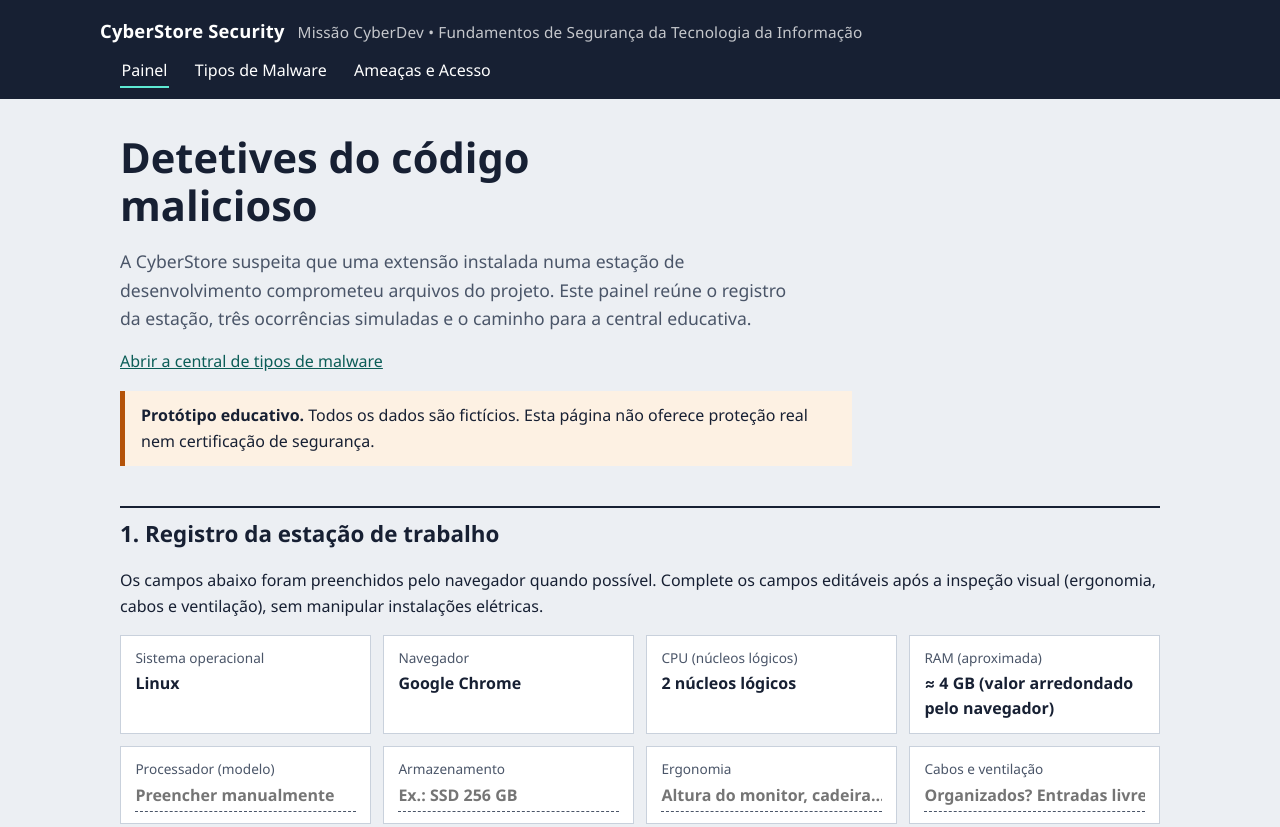
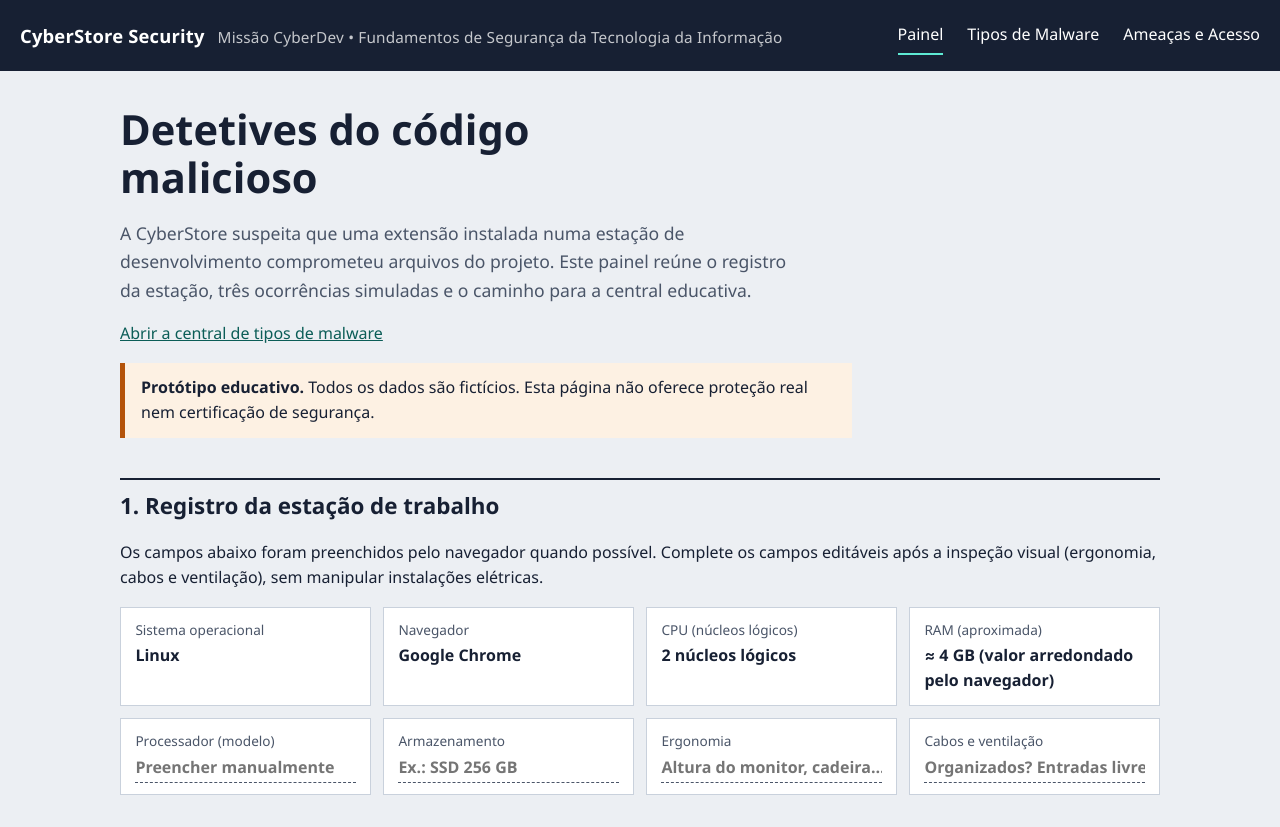
Before and after one commit to JorgeNoolasco/cyberstore-security, a plain HTML site: page index.html in a window 1280 px wide. Shown: the top 827 px of the page. Drawn offline with Linux system fonts and the light colour scheme.

Commit message:
Update style.css

```diff
--- a/css/style.css
+++ b/css/style.css
@@ -13,11 +13,13 @@ a:focus-visible,button:focus-visible,input:focus-visible,summary:focus-visible,s
 .pular:focus{left:0;z-index:10}
 
 header.topo{background:var(--tinta);color:#fff;padding:1rem 1.25rem}
-header.topo .in{max-width:1080px;margin:auto;display:flex;flex-wrap:wrap;gap:.75rem 2rem;align-items:center;justify-content:space-between}
+header.topo .in{max-width:1440px;margin:auto;display:flex;flex-wrap:nowrap;gap:1rem 2rem;align-items:center;justify-content:space-between}
 .marca{font-weight:700;font-size:1.15rem;letter-spacing:.01em}
 .marca small{font-weight:400;opacity:.75;margin-left:.5rem}
-nav a{color:#fff;text-decoration:none;padding:.35rem .1rem;margin-left:1.25rem;border-bottom:2px solid transparent}
-nav a:hover,nav a[aria-current="page"]{border-bottom-color:#5EEAD4}
+header.topo nav{display:flex;align-items:center;gap:1.5rem;flex-shrink:0}
+header.topo nav a{color:#fff;text-decoration:none;padding:.35rem 0;border-bottom:2px solid transparent;margin:0}
+header.topo nav a:hover{color:#99F6E4}
+header.topo nav a[aria-current="page"]{border-bottom-color:#5EEAD4}
 
 main{max-width:1080px;margin:auto;padding:2rem 1.25rem 4rem}
 h1{font-size:clamp(1.8rem,4vw,2.6rem);line-height:1.15;margin:.2rem 0 .75rem;max-width:20ch}
@@ -78,4 +80,5 @@ th{background:#E3E8EF}
 .rolagem{overflow-x:auto}
 footer{max-width:1080px;margin:auto;padding:1rem 1.25rem 2rem;color:var(--tinta-2);font-size:.9rem}
 @media (prefers-reduced-motion:reduce){html{scroll-behavior:auto}}
-@media (max-width:560px){nav a{margin:0 .9rem 0 0}.busca input[type=search],.busca select{min-width:0;width:100%}.busca>div{width:100%}}
+@media (max-width:900px){header.topo .in{flex-wrap:wrap}header.topo nav{gap:1.25rem}}
+@media (max-width:560px){header.topo .in{align-items:flex-start}header.topo nav{flex-wrap:wrap;gap:.5rem 1rem}.busca input[type=search],.busca select{min-width:0;width:100%}.busca>div{width:100%}}
```
